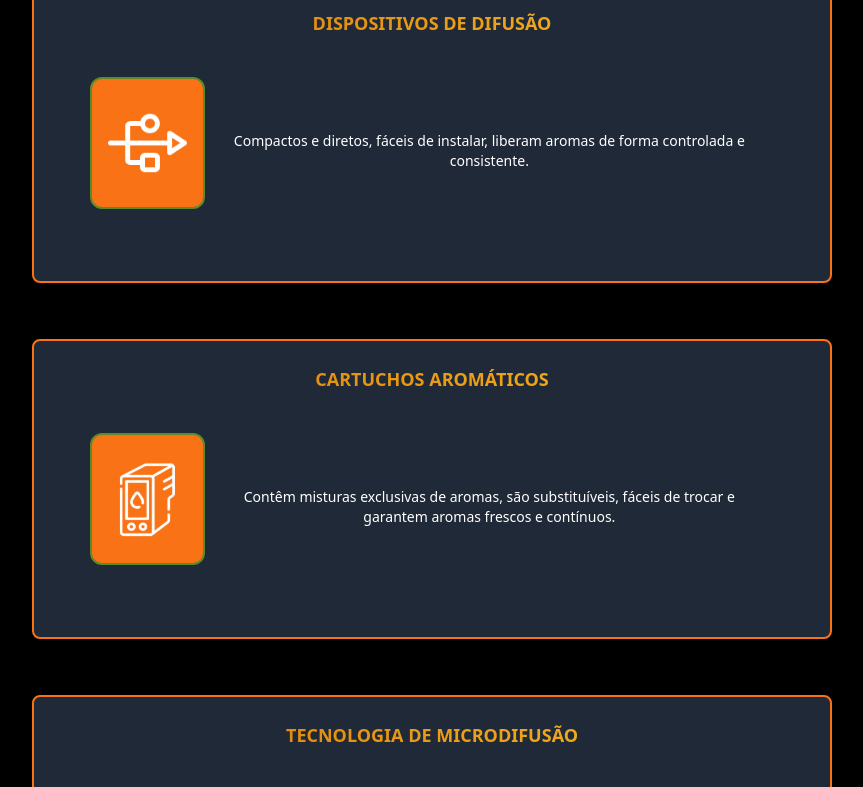
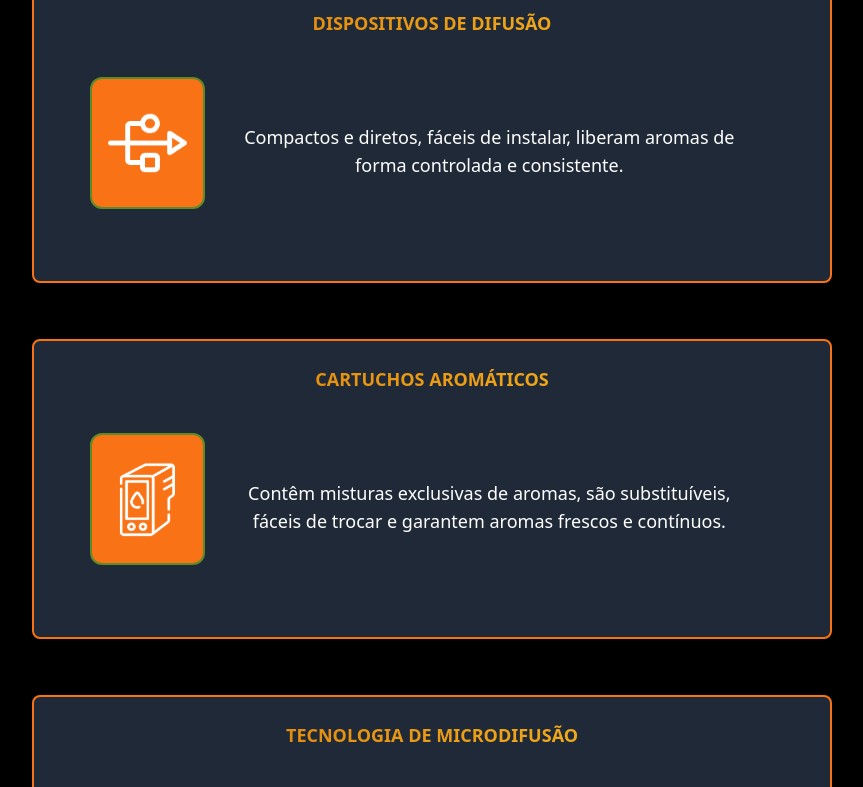
Before and after one commit to VitorTigre/sitetcc, a React (Vite) app: page /funcionamento in a window 1280 px wide. Shown: the part 1380-2167 px from the top of the page, without its empty margins (208-1071 px from the left). Built offline with nearby package versions, Linux system fonts and the light colour scheme.

Commit message:
Não era o ultimo

```diff
--- a/src/components/Funciona.jsx
+++ b/src/components/Funciona.jsx
@@ -14,7 +14,8 @@ const Card = ({ title, imageSrc, description }) => {
         <div className="bg-orange-500 flex justify-center mb-4 border-2 rounded-xl p-4" style={{ borderColor: '#5D8B29' }}>
           <img src={imageSrc} alt={title} className="w-20 h-20 sm:w-24 sm:h-24 object-contain" /> {/* Tamanho da imagem ajustado */}
         </div>
-        <p className="text-sm text-center w-full px-6">{description}</p> {/* Ajustando a largura do texto */}
+        <p className="text-lg text-center w-full px-6">{description}</p> {/* Aumentando o tamanho da fonte */}
+
       </div>
     </div>
   );
```
